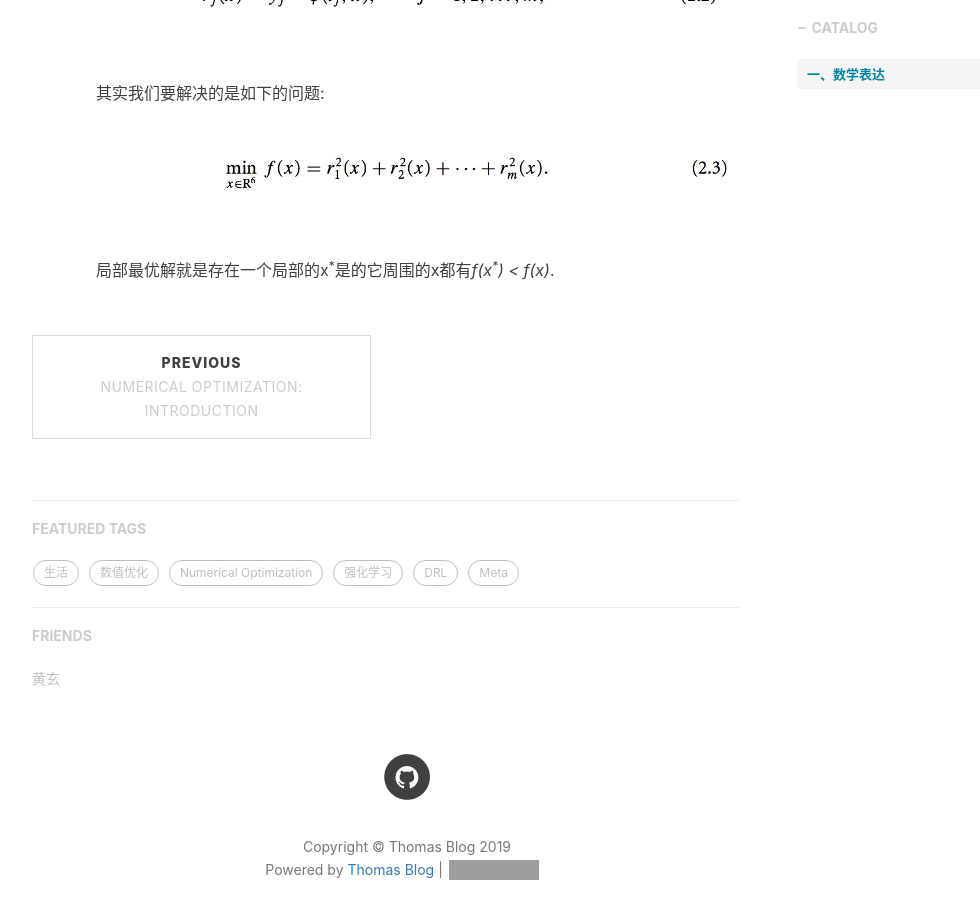
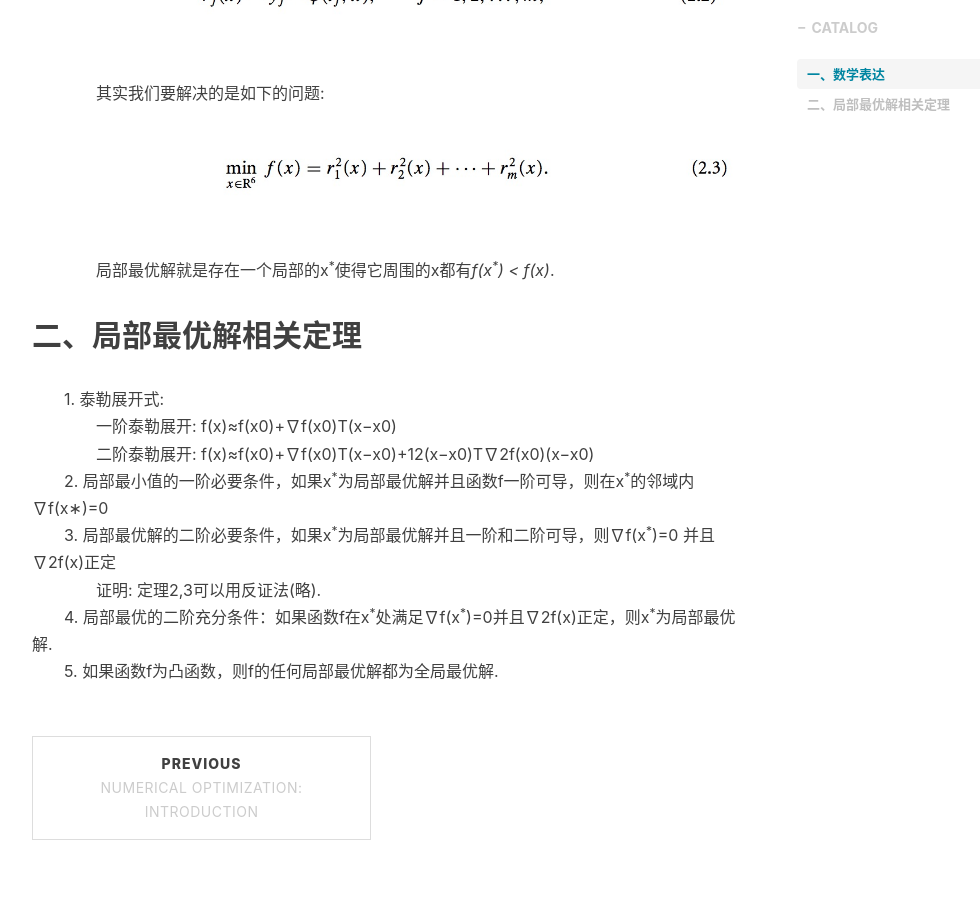
Before and after one commit to xsh8637/xsh8637.github.io, a Jekyll site: the page built from _posts/Numerical Optimization/2019-01-04-UnconstrainedOptimization.markdown, in a window 1280 px wide and 900 px high, scrolled down 1373 px. Shown: the whole window, without its empty margins (233-1213 px from the left). Built offline with Jekyll 4.4.1, drawn with Linux system fonts in a browser that asks for light colours; nearby versions of some CDN libraries; comment, search, counter and statistics services are not loaded; grey boxes are pictures that could not be loaded.

Commit message:
Update 2019-01-04-UnconstrainedOptimization.markdown

```diff
--- a/_posts/Numerical Optimization/2019-01-04-UnconstrainedOptimization.markdown
+++ b/_posts/Numerical Optimization/2019-01-04-UnconstrainedOptimization.markdown
@@ -23,4 +23,14 @@ tags:
 ![](/images/NumericalOptimization_2019-01-04-UnconstrainedOptimization/2.2.png)<br>
 &emsp;&emsp;&emsp;&emsp;其实我们要解决的是如下的问题:<br>
 ![](/images/NumericalOptimization_2019-01-04-UnconstrainedOptimization/2.3.png)<br>
-&emsp;&emsp;&emsp;&emsp;局部最优解就是存在一个局部的x<sup>*</sup>是的它周围的x都有<i>f(x<sup>*</sup>) < f(x)</i>.<br>
+&emsp;&emsp;&emsp;&emsp;局部最优解就是存在一个局部的x<sup>*</sup>使得它周围的x都有<i>f(x<sup>*</sup>) < f(x)</i>.<br>
+
+## 二、局部最优解相关定理
+&emsp;&emsp;1. 泰勒展开式:<br>
+&emsp;&emsp;&emsp;&emsp;一阶泰勒展开: f(x)≈f(x0)+∇f(x0)T(x−x0)<br>
+&emsp;&emsp;&emsp;&emsp;二阶泰勒展开: f(x)≈f(x0)+∇f(x0)T(x−x0)+12(x−x0)T∇2f(x0)(x−x0)<br>
+&emsp;&emsp;2. 局部最小值的一阶必要条件，如果x<sup>*</sup>为局部最优解并且函数f一阶可导，则在x<sup>*</sup>的邻域内∇f(x∗)=0<br>
+&emsp;&emsp;3. 局部最优解的二阶必要条件，如果x<sup>*</sup>为局部最优解并且一阶和二阶可导，则∇f(x<sup>*</sup>)=0 并且∇2f(x)正定<br>
+&emsp;&emsp;&emsp;&emsp;证明: 定理2,3可以用反证法(略).<br>
+&emsp;&emsp;4. 局部最优的二阶充分条件：如果函数f在x<sup>*</sup>处满足∇f(x<sup>*</sup>)=0并且∇2f(x)正定，则x<sup>*</sup>为局部最优解.<br>
+&emsp;&emsp;5. 如果函数f为凸函数，则f的任何局部最优解都为全局最优解.<br>
```
